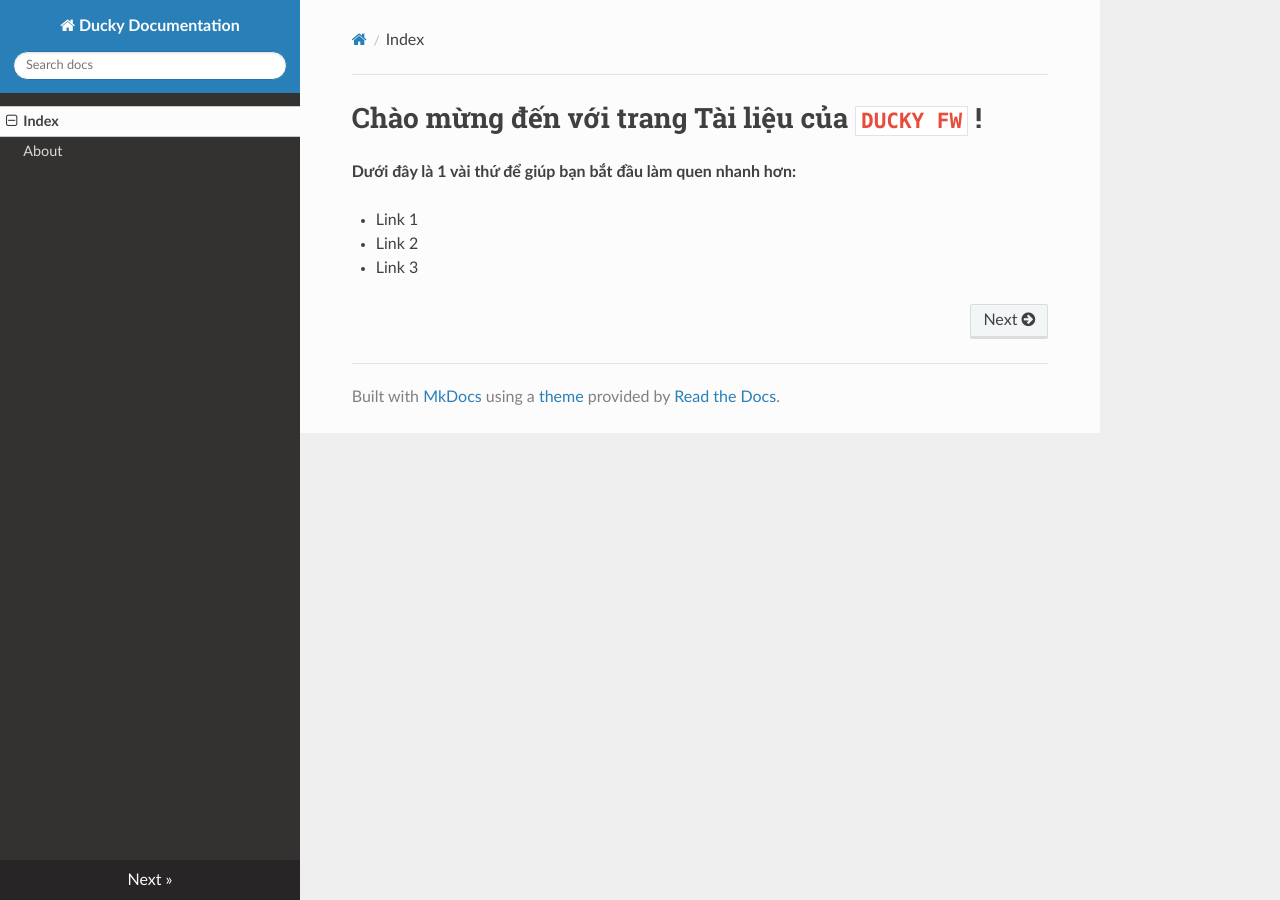
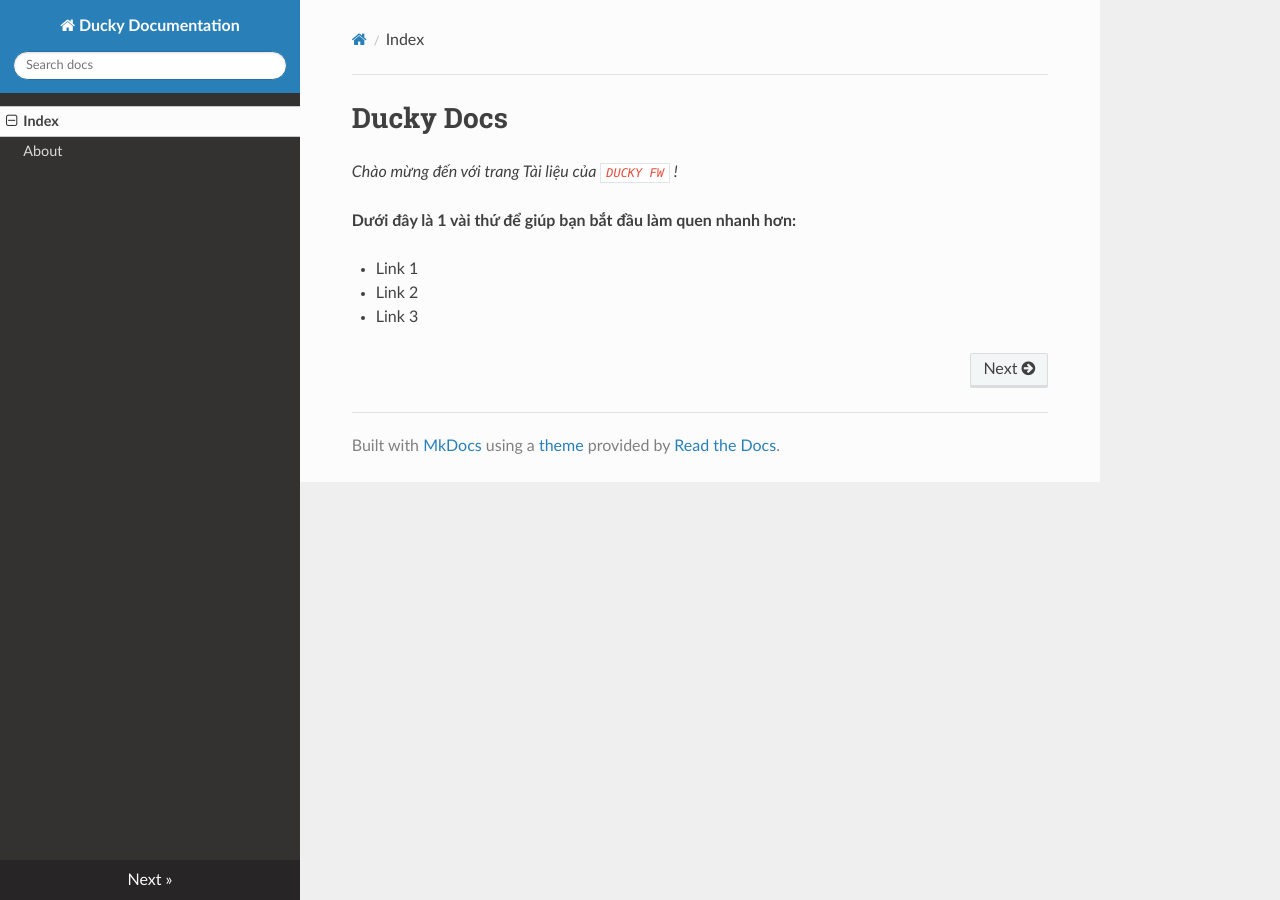
Before and after one commit to dp0613/duckydocs, an MkDocs documentation site: the page built from docs/index.md, in a window 1280 px wide. Built offline with MkDocs 1.6.1, drawn with Linux system fonts in a browser that asks for light colours; nearby versions of some CDN libraries; old or Windows-style settings are respelled for this version of MkDocs.

Commit message:
edit welcome page

```diff
--- a/docs/index.md
+++ b/docs/index.md
@@ -1,4 +1,6 @@
-# Chào mừng đến với trang Tài liệu của `DUCKY FW` ! #
+# Ducky Docs #
+
+*Chào mừng đến với trang Tài liệu của `DUCKY FW` !*
 
 **Dưới đây là 1 vài thứ để giúp bạn bắt đầu làm quen nhanh hơn:**
 
```
